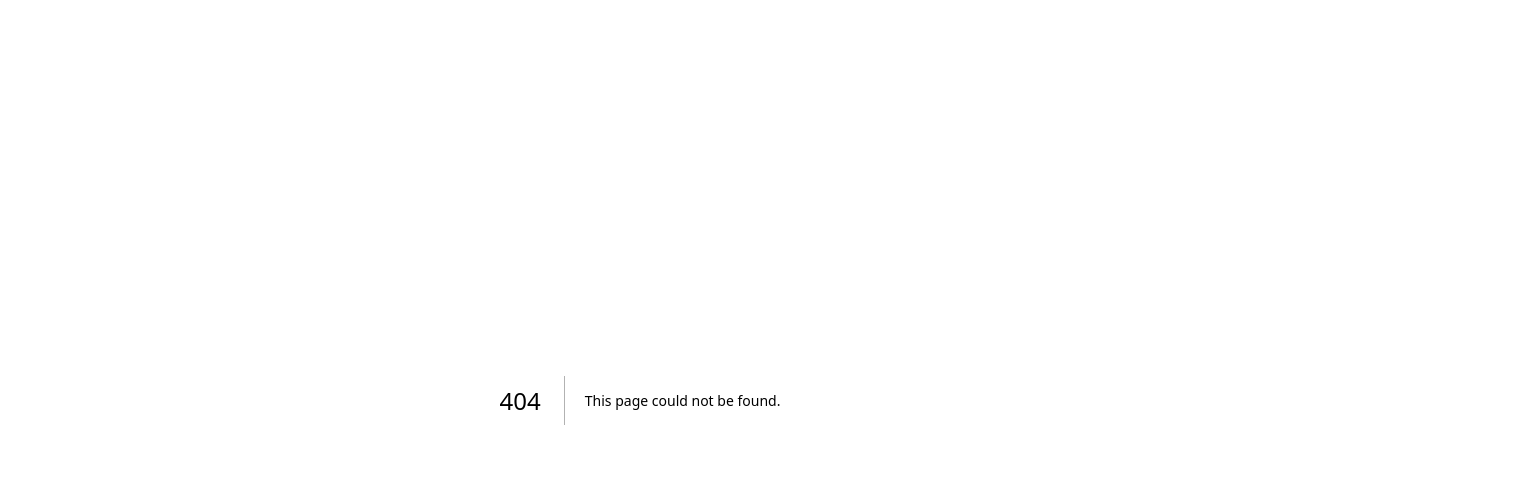
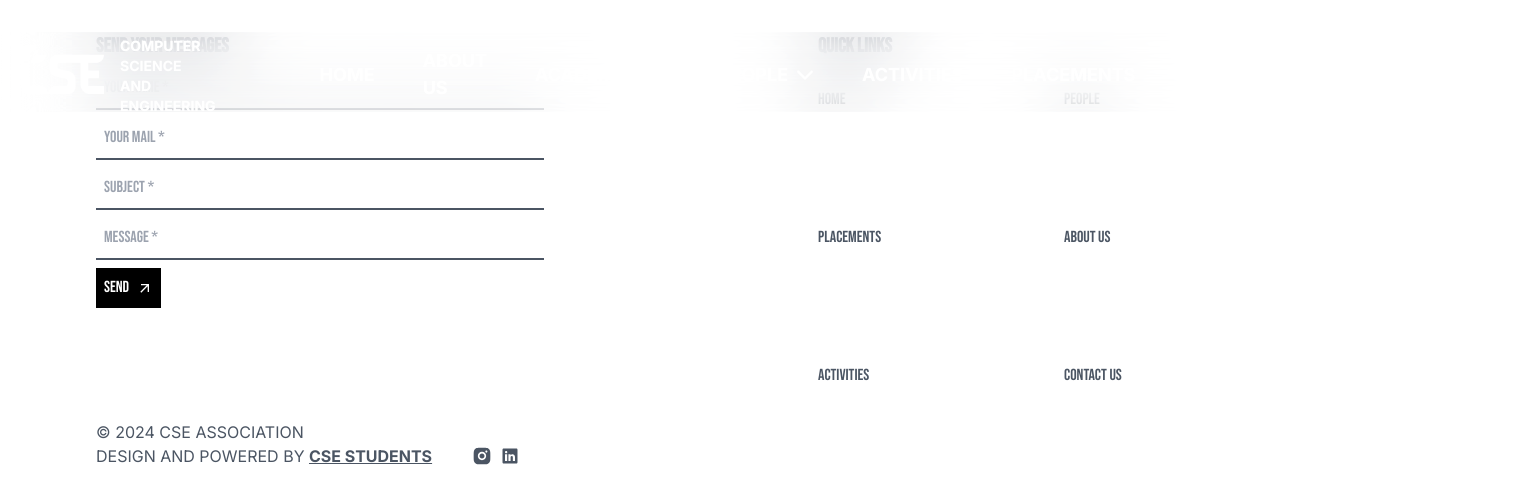
Before and after one commit to mhdaslamp/cse_dept_site, a Next.js app: page /placement in a window 1280 px wide. Before the commit this address had no page. Shown: the top 504 px of the page, 1536 px wide, since content can reach past the window. Built offline with nearby package versions, Linux system fonts and the light colour scheme.

Commit message:
error solved

```diff
--- /dev/null
+++ b/src/app/placement/page.js
@@ -0,0 +1,14 @@
+import Footer from '@/components/Footer'
+import Navbar from '@/components/HomePage/Navbar/page'
+import React from 'react'
+
+const page = () => {
+  return (
+    <>
+        <Navbar/>
+        <Footer/>
+    </>
+  )
+}
+
+export default page
```
